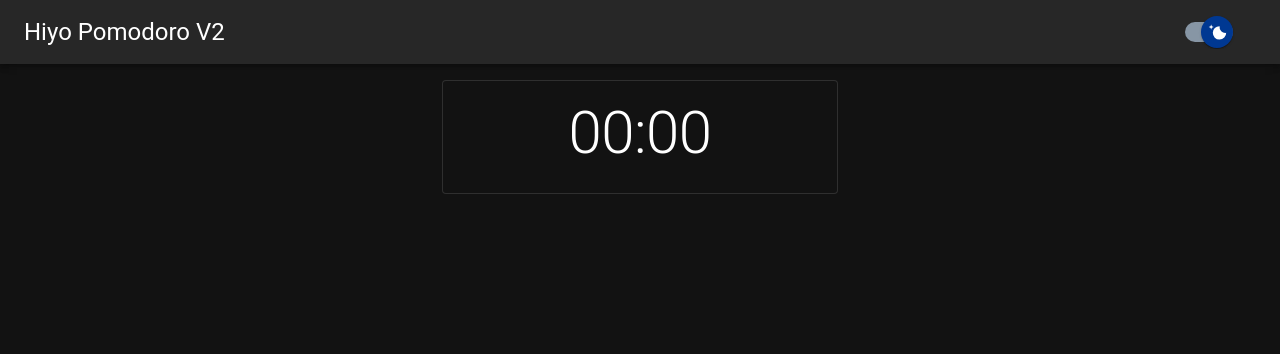
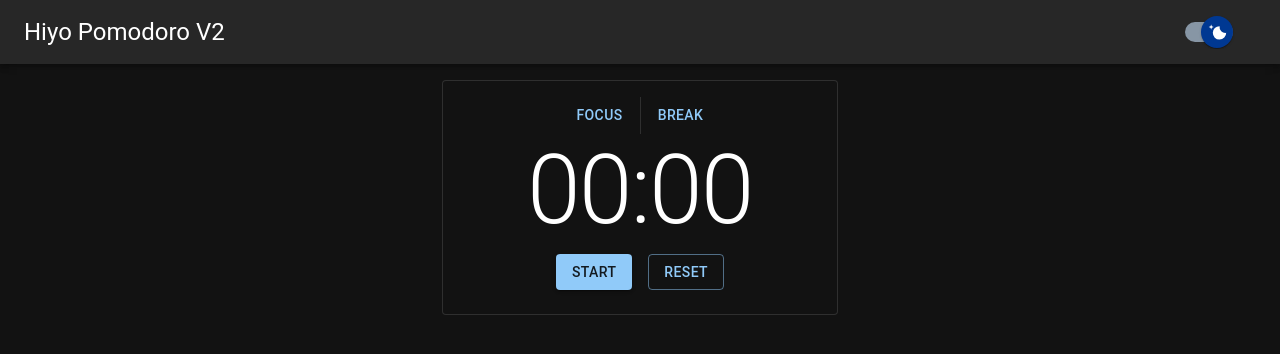
Before and after one commit to hiyodev/pomodoro-v2-app, a React (Vite) app: page / in a window 1280 px wide. Shown: the top 354 px of the page. Built offline with nearby package versions, Linux system fonts and the light colour scheme.

Commit message:
Added Basic Buttons

```diff
--- a/src/components/Cards/TimerCard.tsx
+++ b/src/components/Cards/TimerCard.tsx
@@ -1,5 +1,13 @@
 import * as React from "react";
-import { Box, Card, CardContent, Typography } from "@mui/material";
+import {
+  Box,
+  Button,
+  Card,
+  CardContent,
+  Divider,
+  Stack,
+  Typography,
+} from "@mui/material";
 
 export interface Props {}
 
@@ -7,8 +15,26 @@ export function TimerCard(props: Props) {
   return (
     <Box mt={2} mb={2}>
       <Card variant="outlined">
-        <CardContent sx={{ textAlign: "center" }}>
-          <Typography variant="h2">00:00</Typography>
+        <CardContent
+          sx={{
+            display: "flex",
+            flexDirection: "column",
+            alignItems: "center",
+          }}
+        >
+          <Stack
+            direction="row"
+            spacing={1}
+            divider={<Divider orientation="vertical" flexItem />}
+          >
+            <Button>Focus</Button>
+            <Button>Break</Button>
+          </Stack>
+          <Typography variant="h1">00:00</Typography>
+          <Stack direction="row" spacing={2} mt={1}>
+            <Button variant="contained">Start</Button>
+            <Button variant="outlined">Reset</Button>
+          </Stack>
         </CardContent>
       </Card>
     </Box>
```
